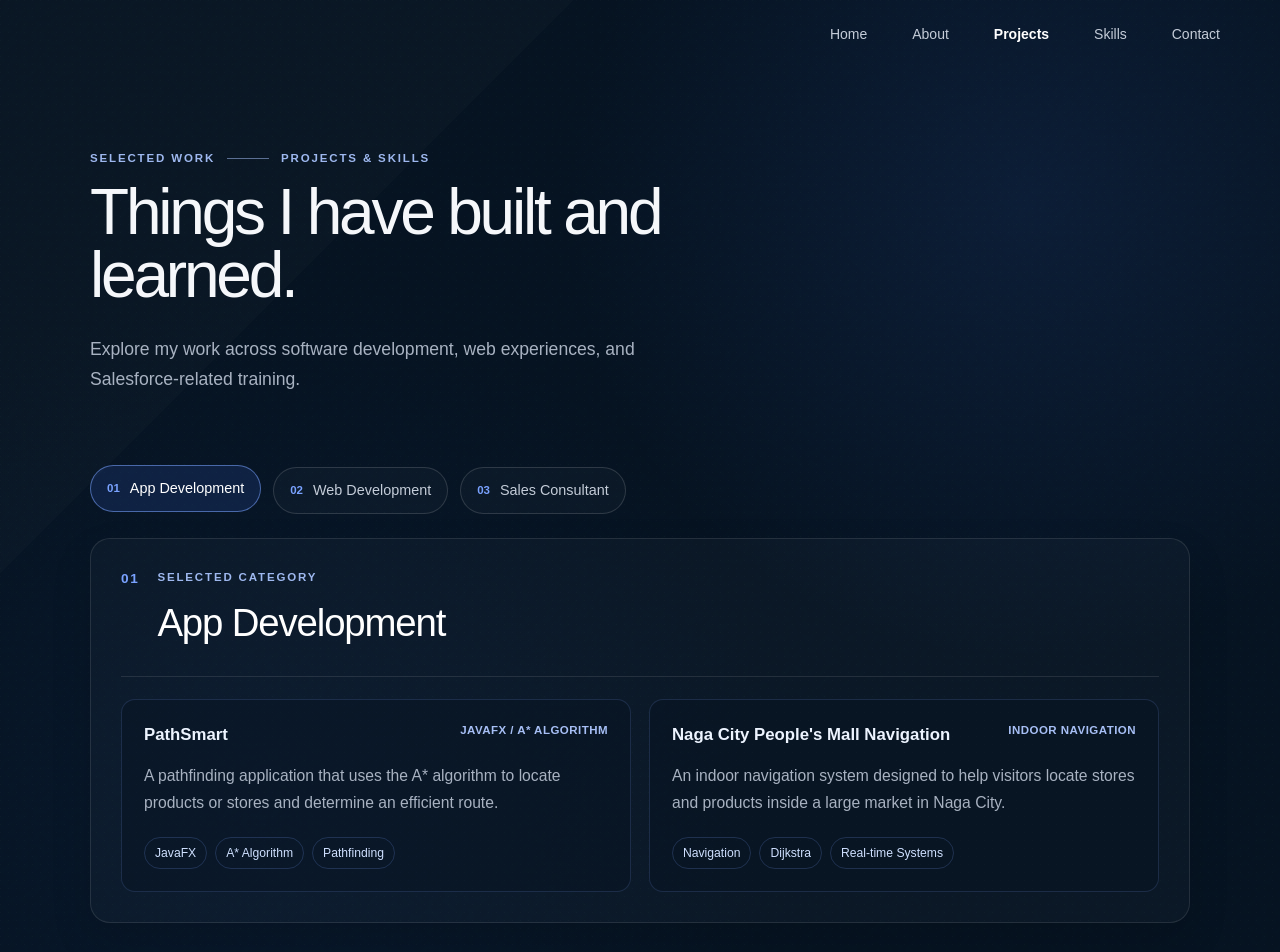
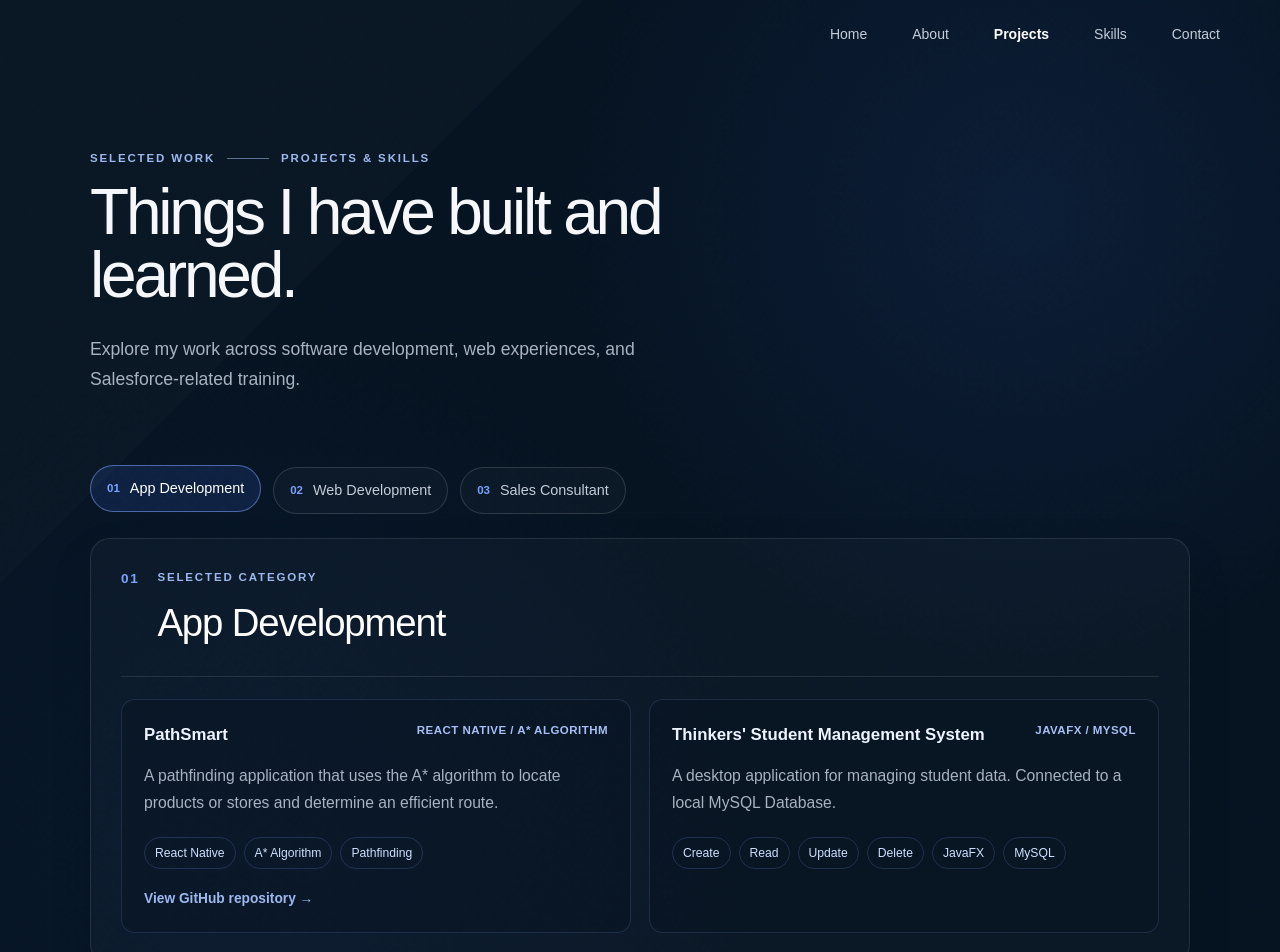
Before and after one commit to CodeTrekker530/portfolio, a Next.js app: page /projects in a window 1280 px wide. Shown: the top 952 px of the page. Built offline with nearby package versions, Linux system fonts and the light colour scheme.

Commit message:
added relevant info

```diff
--- a/src/app/globals.css
+++ b/src/app/globals.css
@@ -891,6 +891,19 @@ body {
   font-size: 0.76rem;
 }
 
+.project-github-link {
+  display: inline-block;
+  margin-top: 20px;
+  color: #9eb8ef;
+  font-size: 0.86rem;
+  font-weight: 600;
+  text-decoration: none;
+}
+
+.project-github-link:hover {
+  color: #ffffff;
+}
+
 .project-skills {
   padding-top: 90px;
 }
--- a/src/app/page.js
+++ b/src/app/page.js
@@ -1,4 +1,3 @@
-/* eslint-disable react/no-unescaped-entities */
 import Image from "next/image";
 import Link from "next/link";
 import uncLogo from "../assets/UNC.png";
--- a/src/app/projects/page.js
+++ b/src/app/projects/page.js
@@ -2,54 +2,7 @@
 
 import { useState } from "react";
 import Navbar from "../../components/Navbar";
-
-const projectCategories = {
-  "App Development": {
-    number: "01",
-    projects: [
-      {
-        name: "PathSmart",
-        type: "JavaFX / A* Algorithm",
-        description:
-          "A pathfinding application that uses the A* algorithm to locate products or stores and determine an efficient route.",
-        tags: ["JavaFX", "A* Algorithm", "Pathfinding"],
-      },
-      {
-        name: "Naga City People's Mall Navigation",
-        type: "Indoor Navigation",
-        description:
-          "An indoor navigation system designed to help visitors locate stores and products inside a large market in Naga City.",
-        tags: ["Navigation", "Dijkstra", "Real-time Systems"],
-      },
-    ],
-  },
-  "Web Development": {
-    number: "02",
-    projects: [
-      {
-        name: "Thinkers' Online Classes",
-        type: "Education Platform",
-        description:
-          "A prototype online school website for children's literacy. It accepts student applications, tracks teacher schedules in real time, and stores data securely.",
-        tags: ["React", "Node.js", "Database"],
-      },
-    ],
-  },
-  "Sales Consultant": {
-    number: "03",
-    projects: [
-      {
-        name: "Accenture Academy",
-        type: "Salesforce Administration",
-        description:
-          "Completed Salesforce Administration training and developed an understanding of Salesforce management in a business setting.",
-        tags: ["Salesforce", "Administration", "Business Systems"],
-      },
-    ],
-  },
-};
-
-const categoryNames = Object.keys(projectCategories);
+import { categoryNames, projectCategories } from "../../data/projects";
 
 export default function ProjectsPage() {
   const [selectedCategory, setSelectedCategory] = useState(categoryNames[0]);
@@ -109,8 +62,18 @@ export default function ProjectsPage() {
                 </div>
                 <p>{project.description}</p>
                 <div className="project-tags">
-                      {project.tags.map((tag) => <span key={tag}>{tag}</span>)}
+                  {project.tags.map((tag) => <span key={tag}>{tag}</span>)}
                 </div>
+                {project.githubUrl && (
+                  <a
+                    className="project-github-link"
+                    href={project.githubUrl}
+                    target="_blank"
+                    rel="noopener noreferrer"
+                  >
+                    View GitHub repository →
+                  </a>
+                )}
               </article>
             ))}
           </div>
--- /dev/null
+++ b/src/data/projects.js
@@ -0,0 +1,51 @@
+export const projectCategories = {
+  "App Development": {
+    number: "01",
+    projects: [
+      {
+        name: "PathSmart",
+        type: "React Native / A* Algorithm",
+        description:
+          "A pathfinding application that uses the A* algorithm to locate products or stores and determine an efficient route.",
+        tags: ["React Native", "A* Algorithm", "Pathfinding"],
+        githubUrl: "https://github.com/CodeTrekker530/Pathsmart-Mobile.git",
+      },
+      {
+        name: "Thinkers' Student Management System",
+        type: "JavaFX / MySQL",
+        description:
+          "A desktop application for managing student data. Connected to a local MySQL Database.",
+        tags: ["Create", "Read", "Update", "Delete", "JavaFX", "MySQL"],
+        githubUrl: "",
+      },
+    ],
+  },
+  "Web Development": {
+    number: "02",
+    projects: [
+      {
+        name: "Thinkers' Online Classes Platform",
+        type: "HTML / Bootstrap",
+        description:
+          "A prototype online school website for a Tutorial School. The website is designed to provide information about the school, its courses, and enrollment process.",
+        tags: ["HTML", "Bootstrap", "Database"],
+        githubUrl: "",
+      },
+    ],
+  },
+  "Sales Consultant": {
+    number: "03",
+    projects: [
+      {
+        name: "Sales Consultant for Solar Company",
+        type: "Sales / Business",
+        description:
+          "Worked as a Sales Consultant for a solar company, where I was responsible for generating leads, conducting sales presentations, and closing deals. I also provided customer support and follow-up to ensure customer satisfaction.",
+        tags: ["Sales", "Business"],
+        githubUrl: "",
+      },
+    ],
+  },
+};
+
+export const categoryNames = Object.keys(projectCategories);
```
